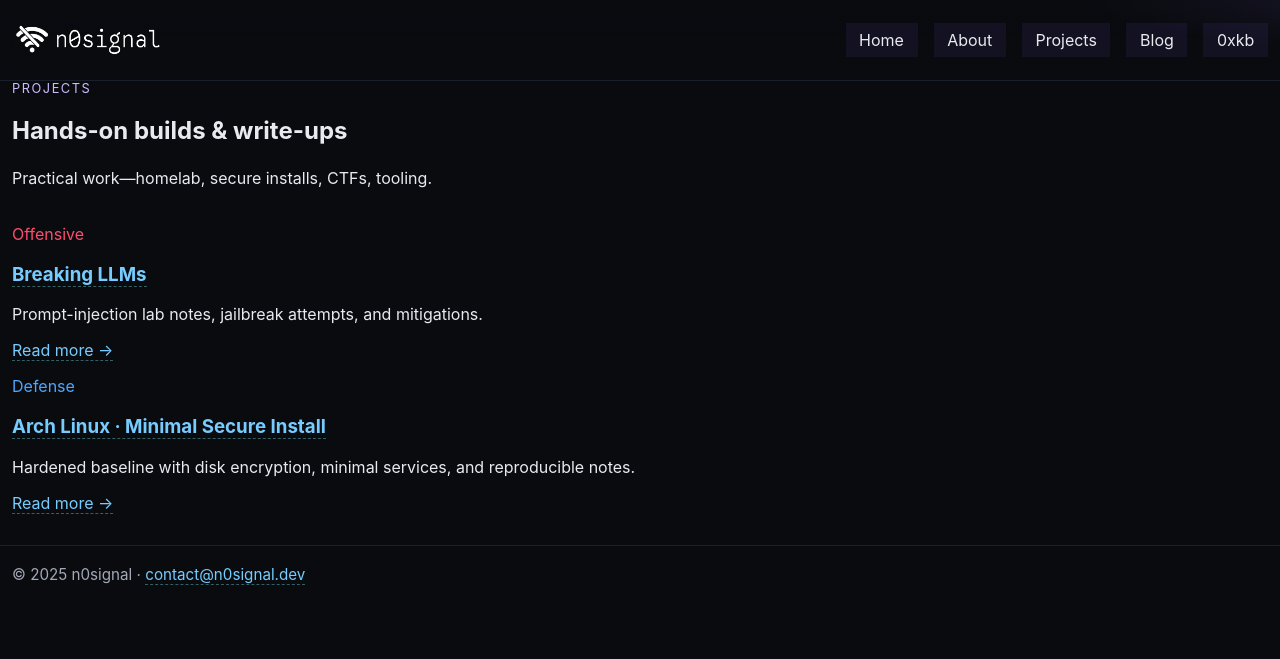
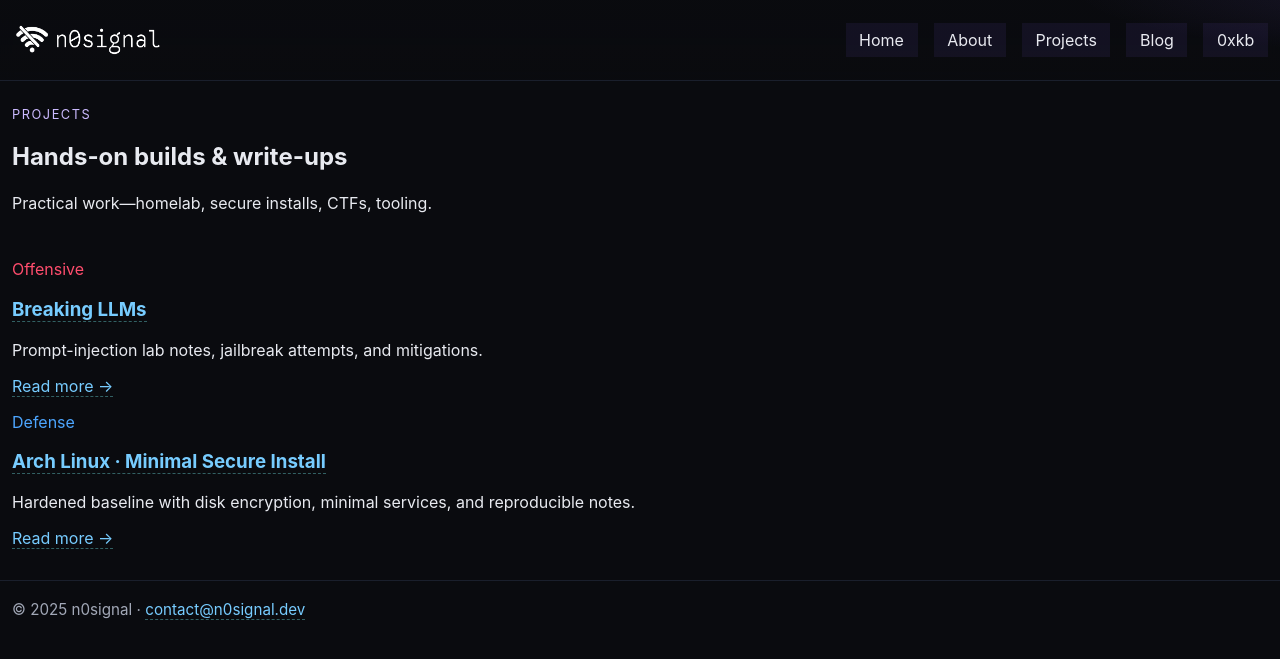
Before and after one commit to Kaninte/n0signal.dev, a Jekyll site: the page built from projects/index.html, in a window 1280 px wide. Shown: the top 659 px of the page. Built offline with Jekyll 4.4.1, drawn with Linux system fonts in a browser that asks for light colours.

Commit message:
Added hero class to projects
Fixed the layout of the projects page by changing the section to be a hero class instead of a wrap.

```diff
--- a/projects/index.html
+++ b/projects/index.html
@@ -3,10 +3,15 @@ layout: default
 title: projects
 permalink: /projects/
 ---
-<section class="wrap">
-  <div class="kicker">Projects</div>
-  <h1 class="title">Hands-on builds & write-ups</h1>
-  <p class="prose">Practical work—homelab, secure installs, CTFs, tooling.</p>
+
+<section class="hero">
+  <div class="wrap hero-inner">
+    <div>
+      <div class="kicker">Projects</div>
+      <h1 class="title">Hands-on builds & write-ups</h1>
+      <p class="prose">Practical work—homelab, secure installs, CTFs, tooling.</p>
+    </div>
+  </div>
 </section>
 
 <section class="wrap">
```
